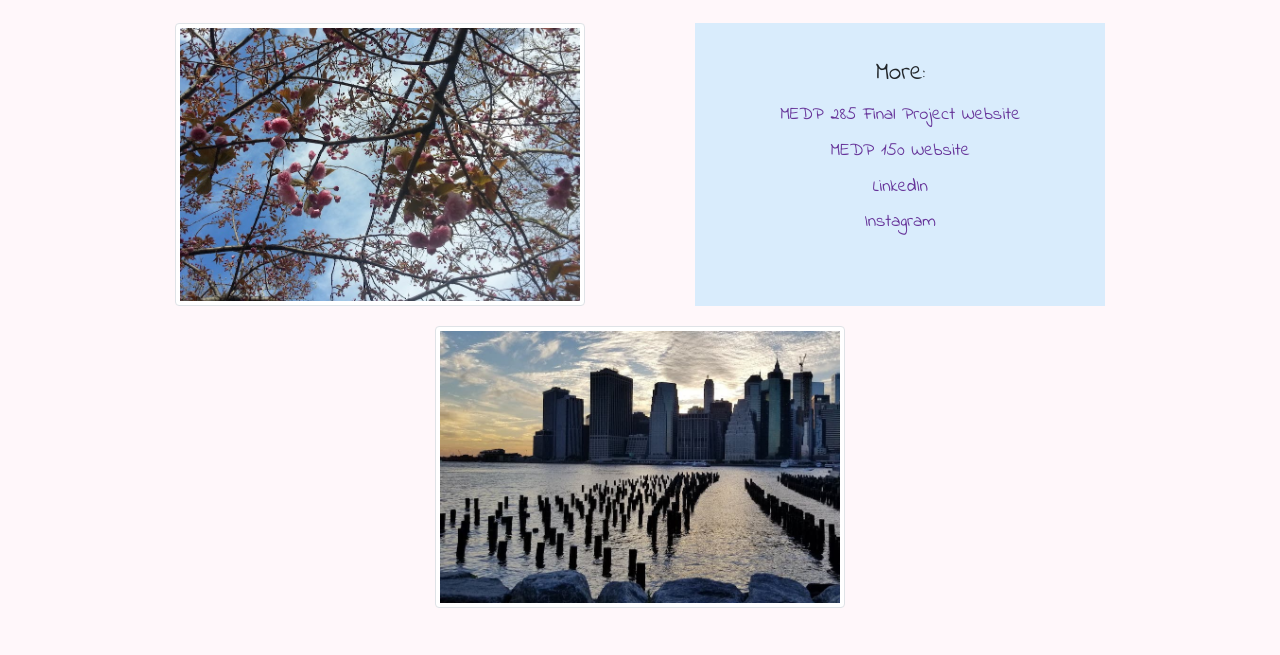
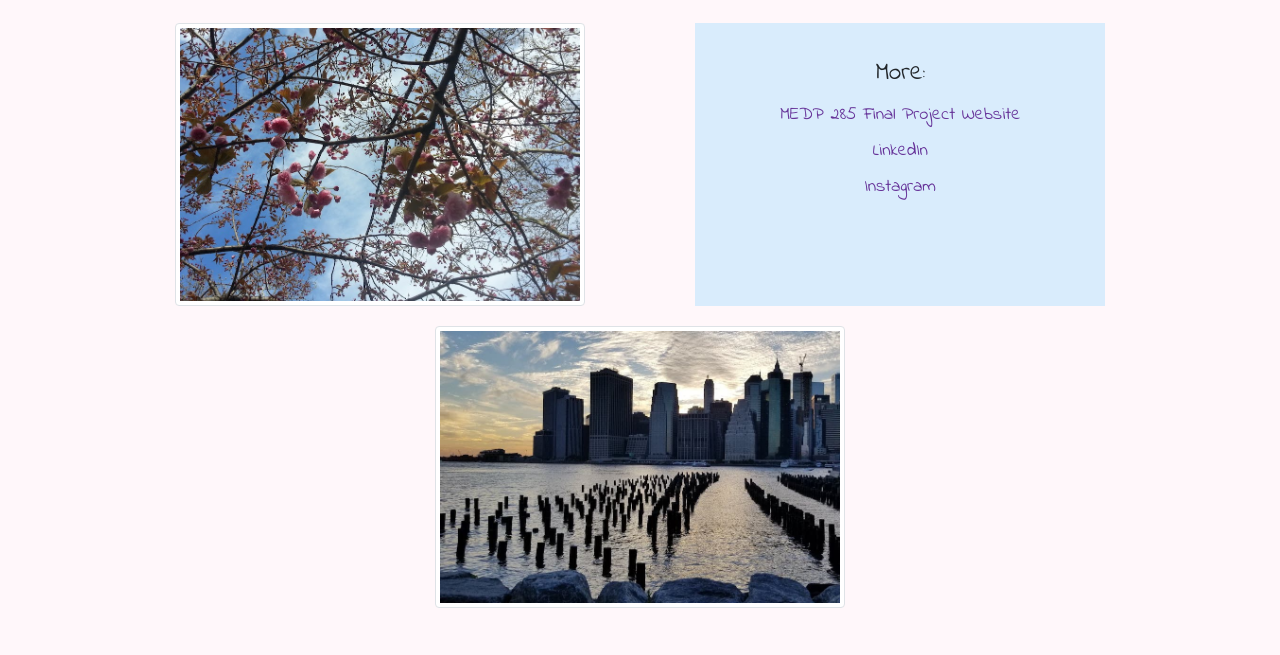
Before and after one commit to Emi-lychee/medp285, a plain HTML site: page index.html in a window 1280 px wide. Shown: the part 761-1416 px from the top of the page. Drawn offline with nearby package versions, Linux system fonts and the light colour scheme.

Commit message:
Update index.html

```diff
--- a/index.html
+++ b/index.html
@@ -88,7 +88,7 @@
 			<br>
 			<h3>More:</h3>
 			<p><a href="FinalProject/index.html" target="_blank">MEDP 285 Final Project Website</a></p>
-			<p><a href="https://fmundergrad.hunter.cuny.edu/~wue/medp150/index.html" target="_blank">MEDP 150 Website</a></p>
+			<!-- <p><a href="https://fmundergrad.hunter.cuny.edu/~wue/medp150/index.html" target="_blank">MEDP 150 Website</a></p> -->
 			<p><a href="https://www.linkedin.com/in/emilywu825/" target="_blank">LinkedIn</a></p>
 			<p><a href="https://www.instagram.com/dessert_memories/" target="_blank">Instagram</a></p>
 		</div>
```
